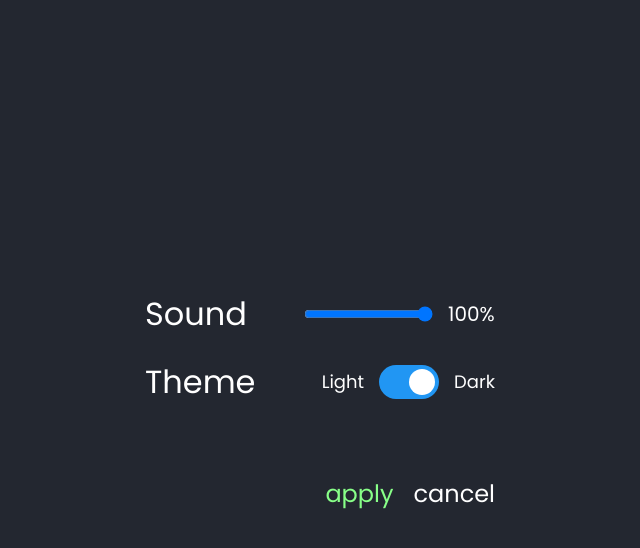
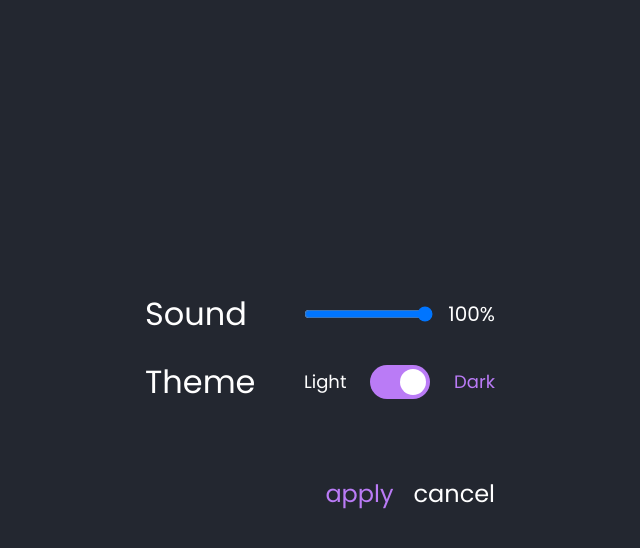
Before and after one commit to Komoza/click-faster, a React (Vite) app: page / in a window 1280 px wide. Both pictures are taken after a click on the button "Setting". Shown: the top 548 px of the page, without its empty margins (320-960 px from the left). Built offline with nearby package versions, Linux system fonts and the light colour scheme.

Commit message:
fixed something

```diff
--- a/src/components/setting-component/_setting.scss
+++ b/src/components/setting-component/_setting.scss
@@ -9,8 +9,9 @@
 
     &__value-wrap {
         display: flex;
+        width: 191px;
         align-items: center;
-        gap: 15px;
+        justify-content: space-between;
     }
     &__sound {
         display: flex;
@@ -23,7 +24,7 @@
             font-size: 32px;
         }
         &-number {
-            width: 47px;
+            // width: 47px;
             font-size: 20px;
         }
     }
@@ -45,10 +46,10 @@
                 width: 0;
                 height: 0;
                 &:checked + .setting__theme-slider {
-                    background-color: #2196f3;
+                    background-color: #ba7bf6;
                 }
                 &:focus + .setting__theme-slider {
-                    box-shadow: 0 0 1px #2196f3;
+                    box-shadow: 0 0 1px #ba7bf6;
                 }
                 &:checked + .setting__theme-slider:before {
                     -webkit-transform: translateX(26px);
@@ -65,7 +66,7 @@
             left: 0;
             right: 0;
             bottom: 0;
-            background-color: #ccc;
+            background-color: #ba7bf6;
             -webkit-transition: 0.4s;
             transition: 0.4s;
             &:before {
@@ -117,9 +118,13 @@
     }
 
     &__apply {
-        color: #88ff88;
+        color: #ba7bf6;
     }
     &__cancel {
         color: #fff;
     }
 }
+
+.--active-theme {
+    color: #ba7bf6;
+}
--- a/src/components/setting-component/setting.tsx
+++ b/src/components/setting-component/setting.tsx
@@ -63,7 +63,13 @@ export const Setting: React.FC<SettingProps> = ({ setDisplay }) => {
             <div className="setting__theme">
                 <div className="setting__theme-text">Theme</div>
                 <div className="setting__value-wrap">
-                    <div className="setting__theme-light">Light</div>
+                    <div
+                        className={`setting__theme-light ${
+                            !isDark ? '--active-theme' : ''
+                        }`}
+                    >
+                        Light
+                    </div>
                     <label className="setting__theme-switch">
                         <input
                             onChange={(event) => {
@@ -74,7 +80,13 @@ export const Setting: React.FC<SettingProps> = ({ setDisplay }) => {
                         ></input>
                         <span className="setting__theme-slider setting__theme-round"></span>
                     </label>
-                    <div className="setting__theme-dark">Dark</div>
+                    <div
+                        className={`setting__theme-dark ${
+                            isDark ? '--active-theme' : ''
+                        }`}
+                    >
+                        Dark
+                    </div>
                 </div>
             </div>
 
```
